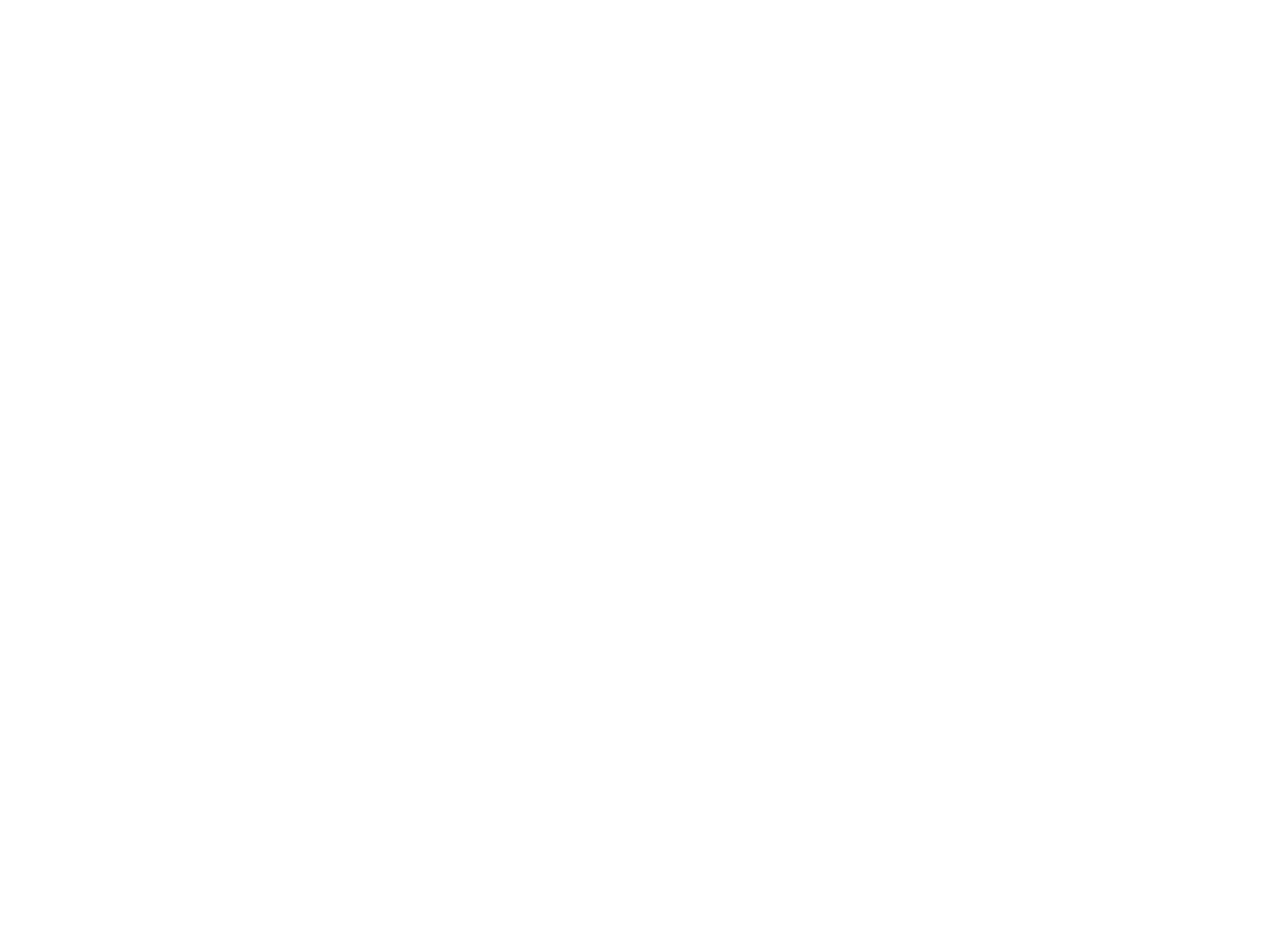
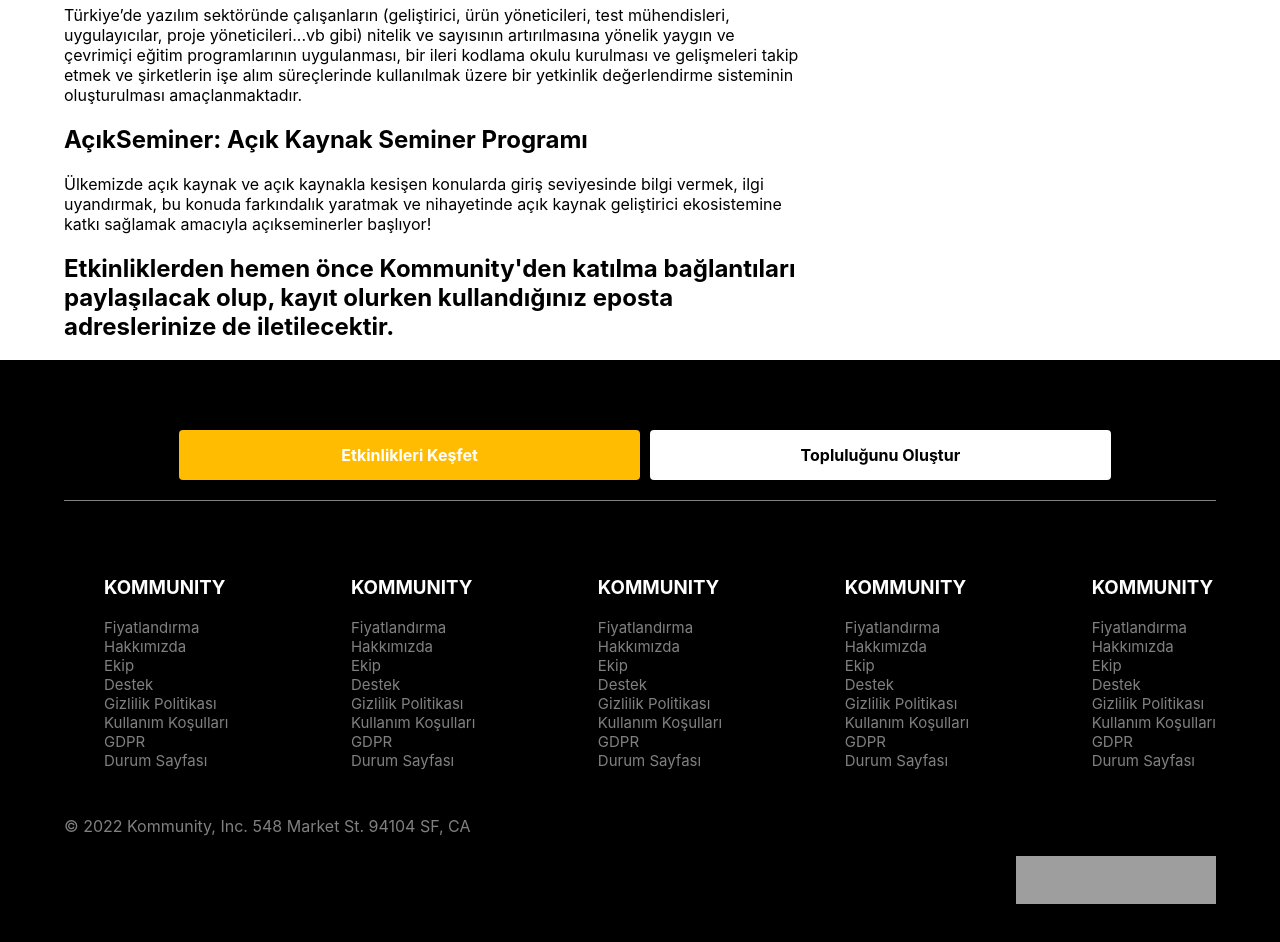
Before and after one commit to Serkan-Ucakcioglu/Home-Page-Case--2, a Vue app: page / in a window 1280 px wide. Shown: the part 760-1702 px from the top of the page. Before the commit the page ends 800 px from the top, so only its background shows below. Built offline with nearby package versions, Linux system fonts and the light colour scheme; grey boxes are pictures that could not be loaded.

Commit message:
card, and footer

```diff
--- a/src/App.vue
+++ b/src/App.vue
@@ -1,11 +1,13 @@
 <script lang="ts" setup>
 import HeaderBar from './components/HeaderBar.vue';
 import SectionContent from './components/Section/SectionContent.vue';
+import FooterBar from './components/FooterBar.vue';
 
 </script>
 <template>
   <HeaderBar/>
   <SectionContent/>
+  <FooterBar/>
 </template>
 
 
--- /dev/null
+++ b/src/components/FooterBar.vue
@@ -0,0 +1,242 @@
+<script setup lang="ts"></script>
+
+<template>
+  <footer>
+    <div class="container">
+      <div class="head-btn">
+        <a  href="#" class="btn">Etkinlikleri Keşfet</a>
+        <a  href="#" class="btns">Topluluğunu Oluştur</a>
+      </div>
+      <div class="list">
+        <ul>
+            <li> <h3>KOMMUNITY</h3></li>
+            <li>
+                <a href="#">Fiyatlandırma</a>
+            </li>
+            <li>
+                <a href="#">Hakkımızda</a>
+            </li>
+            <li>
+                <a href="#">Ekip</a>
+            </li>
+            <li>
+                <a href="#">Destek</a>
+            </li>
+            <li>
+                <a href="#">Gizlilik Politikası</a>
+            </li>
+            <li>
+                <a href="#">Kullanım Koşulları</a>
+            </li>
+            <li>
+                <a href="#">GDPR</a>
+            </li>
+            <li>
+                <a href="#">
+                    Durum Sayfası
+                </a>
+            </li>
+        </ul>
+         <ul>
+            <li> <h3>KOMMUNITY</h3></li>
+            <li>
+                <a href="#">Fiyatlandırma</a>
+            </li>
+            <li>
+                <a href="#">Hakkımızda</a>
+            </li>
+            <li>
+                <a href="#">Ekip</a>
+            </li>
+            <li>
+                <a href="#">Destek</a>
+            </li>
+            <li>
+                <a href="#">Gizlilik Politikası</a>
+            </li>
+            <li>
+                <a href="#">Kullanım Koşulları</a>
+            </li>
+            <li>
+                <a href="#">GDPR</a>
+            </li>
+            <li>
+                <a href="#">
+                    Durum Sayfası
+                </a>
+            </li>
+        </ul>
+         <ul>
+            <li> <h3>KOMMUNITY</h3></li>
+            <li>
+                <a href="#">Fiyatlandırma</a>
+            </li>
+            <li>
+                <a href="#">Hakkımızda</a>
+            </li>
+            <li>
+                <a href="#">Ekip</a>
+            </li>
+            <li>
+                <a href="#">Destek</a>
+            </li>
+            <li>
+                <a href="#">Gizlilik Politikası</a>
+            </li>
+            <li>
+                <a href="#">Kullanım Koşulları</a>
+            </li>
+            <li>
+                <a href="#">GDPR</a>
+            </li>
+            <li>
+                <a href="#">
+                    Durum Sayfası
+                </a>
+            </li>
+        </ul>
+         <ul>
+            <li> <h3>KOMMUNITY</h3></li>
+            <li>
+                <a href="#">Fiyatlandırma</a>
+            </li>
+            <li>
+                <a href="#">Hakkımızda</a>
+            </li>
+            <li>
+                <a href="#">Ekip</a>
+            </li>
+            <li>
+                <a href="#">Destek</a>
+            </li>
+            <li>
+                <a href="#">Gizlilik Politikası</a>
+            </li>
+            <li>
+                <a href="#">Kullanım Koşulları</a>
+            </li>
+            <li>
+                <a href="#">GDPR</a>
+            </li>
+            <li>
+                <a href="#">
+                    Durum Sayfası
+                </a>
+            </li>
+        </ul>
+         <ul>
+            <li> <h3>KOMMUNITY</h3></li>
+            <li>
+                <a href="#">Fiyatlandırma</a>
+            </li>
+            <li>
+                <a href="#">Hakkımızda</a>
+            </li>
+            <li>
+                <a href="#">Ekip</a>
+            </li>
+            <li>
+                <a href="#">Destek</a>
+            </li>
+            <li>
+                <a href="#">Gizlilik Politikası</a>
+            </li>
+            <li>
+                <a href="#">Kullanım Koşulları</a>
+            </li>
+            <li>
+                <a href="#">GDPR</a>
+            </li>
+            <li>
+                <a href="#">
+                    Durum Sayfası
+                </a>
+            </li>
+        </ul>
+      </div>
+
+      <div class="title">
+        <span style="color: gray;">© 2022 Kommunity, Inc. 548 Market St. 94104 SF, CA</span>
+      </div>
+
+      <div class="store">
+        <img src="https://kommunity.com/img/ios.png" alt="">
+        <img src="https://kommunity.com/img/android.png" alt="">
+      </div>
+    </div>
+  </footer>
+</template>
+
+<style scoped lang="scss">
+footer {
+  min-height: 600px;
+  background: black;
+  display: flex;
+  justify-content: center;
+
+  .head-btn {
+    display: flex;
+    justify-content: center;
+    margin-top: 70px;
+    border-bottom: 1px solid gray;
+    a{
+   display: block;
+    height: 50px;
+    text-align: center;
+    line-height: 50px;
+    border-radius: 4px;
+    font-size: 16px;
+    font-weight: 700;
+    margin-bottom: 20px;
+    text-decoration: none;
+    width: 40%;
+    border: none;
+    cursor: pointer;
+    margin-left: 10px;
+    }
+    .btn {
+      background: #ffbc00;
+      color: white;
+    }
+    .btns {
+      background-color: #fff;
+      color: #000;
+    }
+  }
+  .list{
+    display: flex;
+    flex-wrap: wrap;
+    justify-content: space-between;
+    margin-top: 40px;
+    ul{
+    display: flex;
+    flex-direction: column;
+    justify-content: center;
+    li{
+        display: flex;
+        flex-direction: column;
+        h3{
+            color: white;
+        }
+        a{
+            color: gray;
+            font-size: 15px;
+        }
+    }
+  }
+  }
+  .title{
+    margin-top: 30px;
+    justify-content: center;
+  }
+  .store{
+    display: flex;
+    justify-content: flex-end;
+    margin-top: 20px;
+   img{
+     width: 100px;
+    height: 48px;
+   }
+  }
+}
+</style>
--- a/src/components/Section/SectionCard.vue
+++ b/src/components/Section/SectionCard.vue
@@ -1,6 +1,8 @@
 <script setup lang="ts"></script>
 <template>
   <div class="info-bar">
+    <!-- nav link and social media links  -->
+    <div class="navs">
       <nav>
         <div class="nav-link">
           <a href="#">Hakkında</a>
@@ -129,6 +131,35 @@
           </a>
         </div>
       </nav>
+
+      <!-- Blog image and title -->
+      <div class="blog">
+        <img
+          src="https://media.kommunity.com/communities/tracikkaynak/19054/acik-kaynak-platformu.jpg?p=event-500"
+          loading="lazy"
+        />
+        <h1>Açıklama</h1>
+        <p>
+          Türkiye’de yazılım sektöründe çalışanların (geliştirici, ürün
+          yöneticileri, test mühendisleri, uygulayıcılar, proje
+          yöneticileri...vb gibi) nitelik ve sayısının artırılmasına yönelik
+          yaygın ve çevrimiçi eğitim programlarının uygulanması, bir ileri
+          kodlama okulu kurulması ve gelişmeleri takip etmek ve şirketlerin işe
+          alım süreçlerinde kullanılmak üzere bir yetkinlik değerlendirme
+          sisteminin oluşturulması amaçlanmaktadır.
+        </p>
+        <h1>AçıkSeminer: Açık Kaynak Seminer Programı</h1>
+        Ülkemizde açık kaynak ve açık kaynakla kesişen konularda giriş
+        seviyesinde bilgi vermek, ilgi uyandırmak, bu konuda farkındalık
+        yaratmak ve nihayetinde açık kaynak geliştirici ekosistemine katkı
+        sağlamak amacıyla açıkseminerler başlıyor!
+        <h1>
+          Etkinliklerden hemen önce Kommunity'den katılma bağlantıları
+          paylaşılacak olup, kayıt olurken kullandığınız eposta adreslerinize de
+          iletilecektir.
+        </h1>
+      </div>
+    </div>
     <div class="organizers">
       <h4>Organizatörler</h4>
       <div class="user">
@@ -137,8 +168,18 @@
           alt=""
         />
         <div class="title">
-          <h1>Organizatör</h1>
-          <span>Tuba Öztepe</span>
+          <span>Organizatör</span>
+          <a>Tuba Öztepe</a>
+        </div>
+      </div>
+      <div class="user">
+        <img
+          src="https://media.kommunity.com/avatar/6bbf658b-c92e-45db-8488-f7c2596b2453_avatar_5e8f58964acf8.jpeg?p=avatar-40"
+          alt=""
+        />
+        <div class="title">
+          <span>Organizatör</span>
+          <a>Tuba Öztepe</a>
         </div>
       </div>
     </div>
@@ -149,6 +190,7 @@
   margin-top: 15px;
   display: flex;
   justify-content: space-between;
+  .navs {
     nav {
       width: 70%;
       height: 50px;
@@ -160,12 +202,27 @@
       border-bottom: 1px solid #e8eef1;
 
       .nav-link {
+        display: flex;
         a {
           color: gray;
           font-size: 19px;
           margin-right: 15px;
           &:hover {
             border-bottom: 3px solid #f6b52e !important;
+          }
+        }
+      }
+      .blog {
+        img {
+          width: 450px;
+        }
+
+        p {
+          font-size: 13px;
+          line-height: 20px;
+        }
+        h1 {
+          font-size: 20px;
         }
       }
     }
@@ -204,6 +261,7 @@
     width: 350px;
     border-radius: 8px;
     padding: 10px;
+    margin-bottom: 10px;
     img {
       width: 50px;
       height: 50px;
@@ -218,13 +276,27 @@
       margin-left: 20px;
       height: 80px;
 
-      h1 {
+      span {
         font-weight: 600;
         font-size: 15px;
         line-height: 18px;
         color: #f6b52e;
+        margin-bottom: 2px;
       }
     }
   }
 }
+
+//responsive
+
+@media only screen and (max-width: 800px) {
+  .info-bar {
+    display: flex;
+    flex-direction: column !important;
+    nav {
+      margin-top: 100px !important;
+      width: 100%;
+    }
+  }
+}
 </style>
--- a/src/components/Section/SectionContent.vue
+++ b/src/components/Section/SectionContent.vue
@@ -1,9 +1,12 @@
 <script setup lang="ts">
-import SectionCard from './SectionCard.vue';</script>
+import SectionCard from './SectionCard.vue';
+import SectionBlog from './SectionBlog.vue';</script>
 <template>
   <section>
     <div class="container">
+      <!-- Content -->
       <div class="content">
+        <!-- Content Head  -->
         <div class="head">
           <div class="cover" style="background: rgb(28, 27, 89)"></div>
           <img
@@ -11,6 +14,8 @@
             alt=""
           />
         </div>
+
+        <!-- Wrapper -->
         <div class="wrapper">
           <div class="title">
             <h1>Türkiye Açık Kaynak Platformu</h1>
@@ -21,7 +26,7 @@
           </div>
         </div>
       </div>
-
+      <!-- component -->
       <SectionCard/>
     </div>
   </section>
@@ -62,6 +67,7 @@
             display: inline;
             font-size: 24px;
             font-weight: bold;
+            margin-left: 20px;
           }
           span {
             display: inline;
@@ -75,6 +81,7 @@
           justify-content: flex-end;
           height: 50px;
           margin-top: 20px;
+          margin-bottom: 40px;
           button {
             background-color: #38c172;
             border: 1px solid #38c172;
```
Lines whose indentation alone changed are shown as unchanged.
